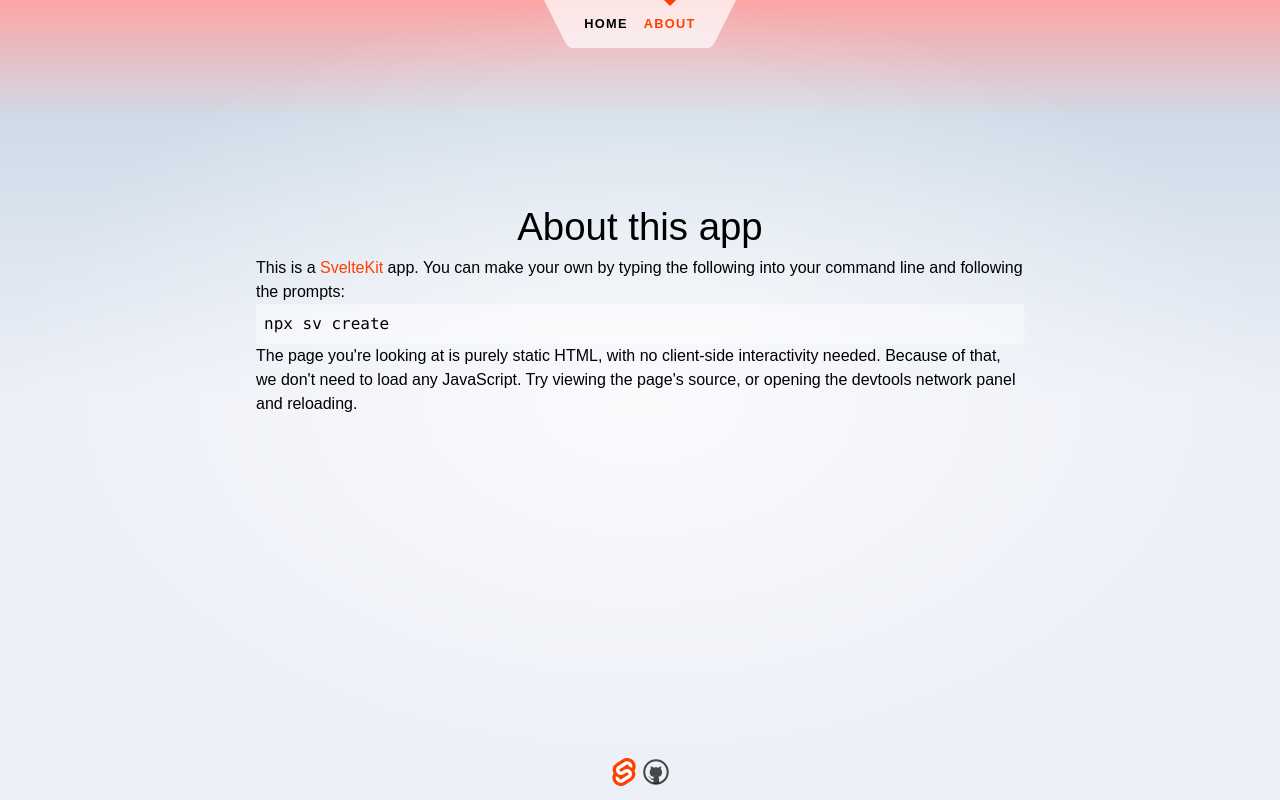
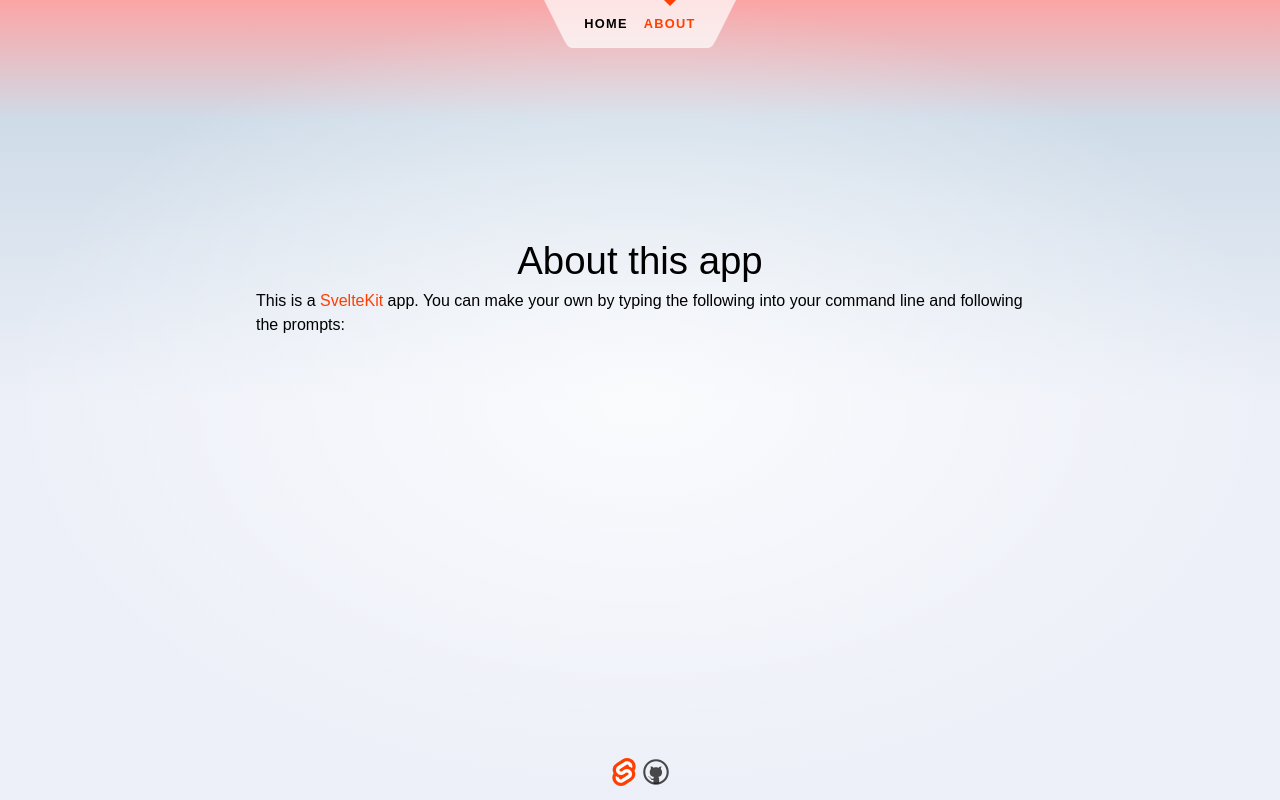
Before and after one commit to connerdodge/listmas, a SvelteKit app: page /about in a window 1280 px wide. Built offline with nearby package versions, Linux system fonts and the light colour scheme.

Commit message:
Update +page.svelte

```diff
--- a/src/routes/about/+page.svelte
+++ b/src/routes/about/+page.svelte
@@ -5,17 +5,8 @@
 
 <div class="text-column">
 	<h1>About this app</h1>
-
 	<p>
 		This is a <a href="https://svelte.dev/docs/kit">SvelteKit</a> app. You can make your own by typing
 		the following into your command line and following the prompts:
 	</p>
-
-	<pre>npx sv create</pre>
-
-	<p>
-		The page you're looking at is purely static HTML, with no client-side interactivity needed.
-		Because of that, we don't need to load any JavaScript. Try viewing the page's source, or opening
-		the devtools network panel and reloading.
-	</p>
 </div>
```
